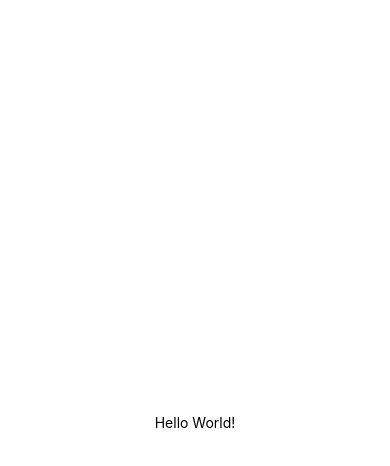
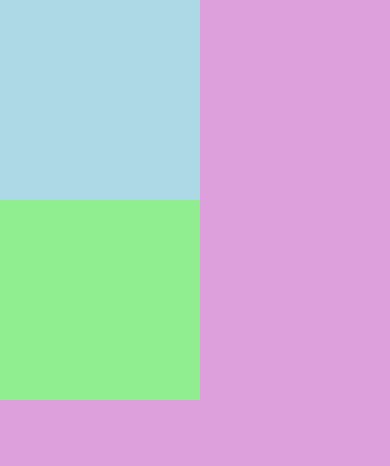
Before and after one commit to gopinav/React-Native-Tutorials, a React Native app in the folder HelloWorld/: screen / in a window 390 px wide. Shown: the top 466 px of the page. Built offline with nearby package versions, Linux system fonts and the light colour scheme.

Commit message:
View component

```diff
--- a/HelloWorld/App.js
+++ b/HelloWorld/App.js
@@ -1,20 +1,12 @@
-import { StatusBar } from "expo-status-bar";
-import { StyleSheet, Text, View } from "react-native";
+import { View } from "react-native";
 
 export default function App() {
   return (
-    <View style={styles.container}>
-      <Text>Hello World!</Text>
-      <StatusBar style="auto" />
+    <View style={{ flex: 1, backgroundColor: "plum" }}>
+      <View style={{ backgroundColor: "lightblue", height: 200, width: 200 }} />
+      <View
+        style={{ backgroundColor: "lightgreen", height: 200, width: 200 }}
+      />
     </View>
   );
 }
-
-const styles = StyleSheet.create({
-  container: {
-    flex: 1,
-    backgroundColor: "#fff",
-    alignItems: "center",
-    justifyContent: "center",
-  },
-});
```
